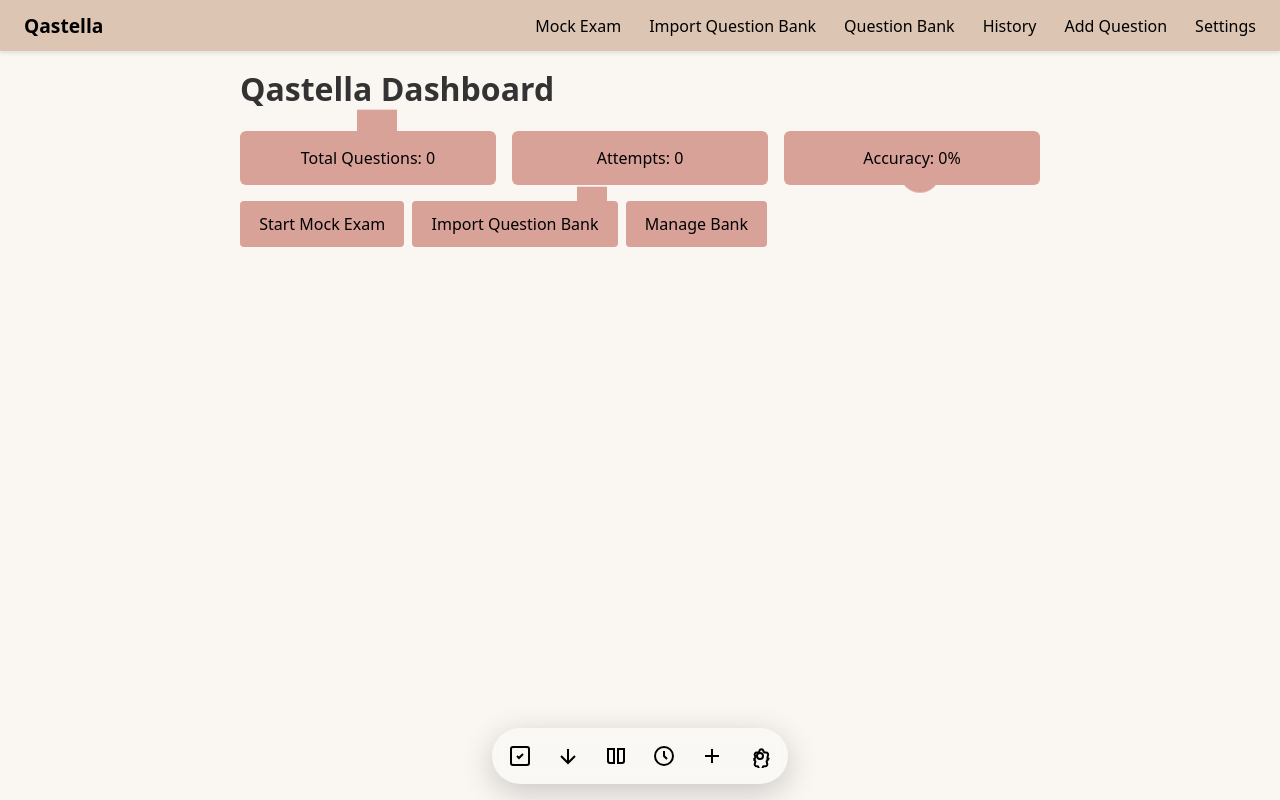
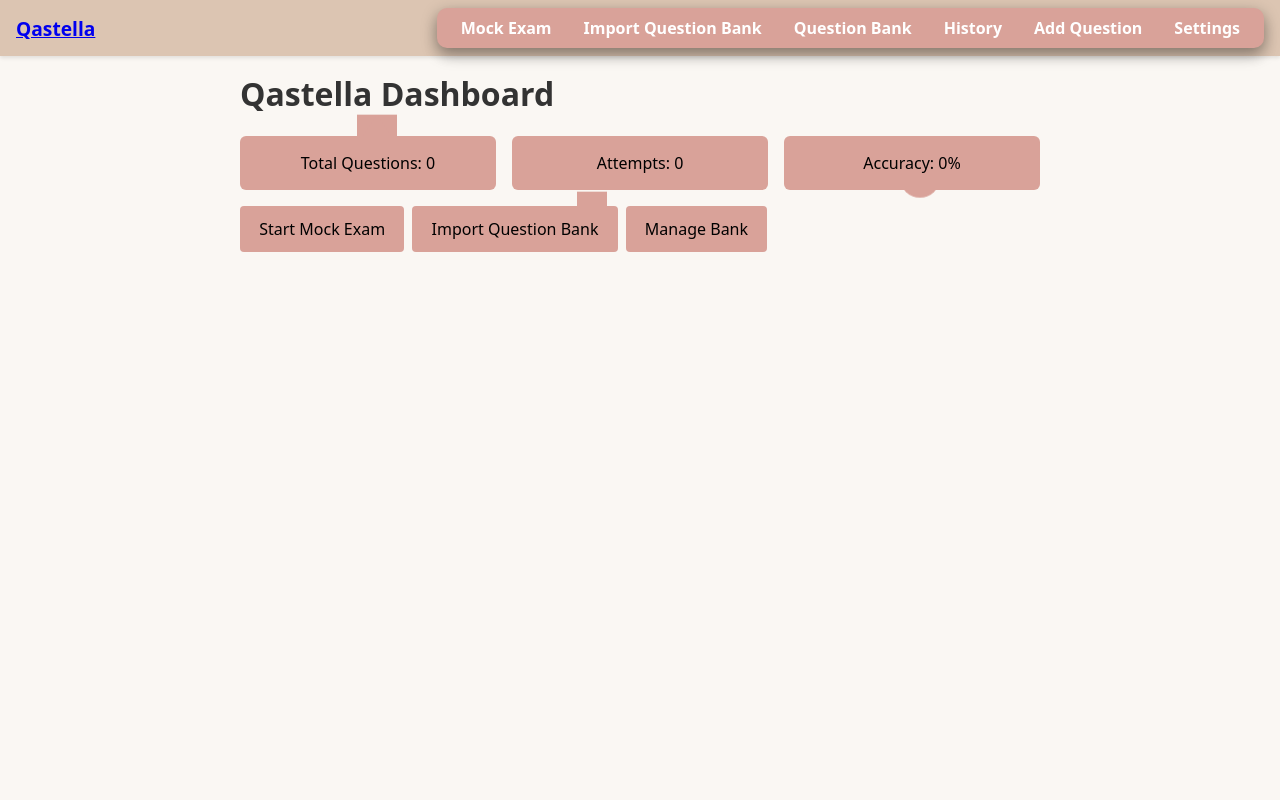
Before and after one commit to honemik/Qastella, a SvelteKit app: page / in a window 1280 px wide. Built offline with nearby package versions, Linux system fonts and the light colour scheme.

Commit message:
Move nav buttons to top and drop bottom bar

```diff
--- a/src/routes/+layout.svelte
+++ b/src/routes/+layout.svelte
@@ -32,50 +32,15 @@
 
 <nav class="main-nav">
   <a class="brand" href="/">Qastella</a>
-  <div class="links">
-    <a href="/exam-config">Mock Exam</a>
-    <a href="/import-questionbank">Import Question Bank</a>
-    <a href="/question-bank">Question Bank</a>
-    <a href="/history">History</a>
-    <a href="/add-question">Add Question</a>
-    <a href="/settings">Settings</a>
+  <div class="nav-buttons">
+    <a class="nav-btn" href="/exam-config">Mock Exam</a>
+    <a class="nav-btn" href="/import-questionbank">Import Question Bank</a>
+    <a class="nav-btn" href="/question-bank">Question Bank</a>
+    <a class="nav-btn" href="/history">History</a>
+    <a class="nav-btn" href="/add-question">Add Question</a>
+    <a class="nav-btn" href="/settings">Settings</a>
   </div>
 </nav>
 
+
 <slot />
-
-<nav class="bottom-nav">
-  <a href="/exam-config" aria-label="Mock Exam">
-    <svg viewBox="0 0 24 24" fill="none" stroke="currentColor" stroke-width="2">
-      <rect x="3" y="3" width="18" height="18" rx="2" />
-      <path d="m9 12 2 2 4-4" />
-    </svg>
-  </a>
-  <a href="/import-questionbank" aria-label="Import Bank">
-    <svg viewBox="0 0 24 24" fill="none" stroke="currentColor" stroke-width="2">
-      <path d="M12 5v14m-7-7 7 7 7-7" />
-    </svg>
-  </a>
-  <a href="/question-bank" aria-label="Question Bank">
-    <svg viewBox="0 0 24 24" fill="none" stroke="currentColor" stroke-width="2">
-      <path d="M4 5h6v14H6a2 2 0 0 1-2-2V5Zm16 0h-6v14h4a2 2 0 0 0 2-2V5Z" />
-    </svg>
-  </a>
-  <a href="/history" aria-label="History">
-    <svg viewBox="0 0 24 24" fill="none" stroke="currentColor" stroke-width="2">
-      <circle cx="12" cy="12" r="9" />
-      <path d="M12 7v5l3 3" />
-    </svg>
-  </a>
-  <a href="/add-question" aria-label="Add Question">
-    <svg viewBox="0 0 24 24" fill="none" stroke="currentColor" stroke-width="2">
-      <path d="M12 5v14M5 12h14" />
-    </svg>
-  </a>
-  <a href="/settings" aria-label="Settings">
-    <svg viewBox="0 0 24 24" fill="none" stroke="currentColor" stroke-width="2">
-      <circle cx="12" cy="12" r="3" />
-      <path d="M19.4 15a1 1 0 0 0 .24 1.09l-.71.71a1 1 0 0 0-.24 1.09l.54 1.87a2 2 0 0 1-1.9 2.53h-1.5a1 1 0 0 0-.95.68l-.39 1.2a2 2 0 0 1-3.8 0l-.39-1.2a1 1 0 0 0-.95-.68H8.67a2 2 0 0 1-1.9-2.53l.54-1.87a1 1 0 0 0-.24-1.09l-.71-.71a1 1 0 0 0 0-1.41l.71-.71a1 1 0 0 0 .24-1.09l-.54-1.87a2 2 0 0 1 1.9-2.53h1.5a1 1 0 0 0 .95-.68l.39-1.2a2 2 0 0 1 3.8 0l.39 1.2a1 1 0 0 0 .95.68h1.5a2 2 0 0 1 1.9 2.53l-.54 1.87a1 1 0 0 0 .24 1.09l.71.71a1 1 0 0 0 0 1.41Z" />
-    </svg>
-  </a>
-</nav>
--- a/static/app.css
+++ b/static/app.css
@@ -47,21 +47,54 @@ nav.main-nav {
   box-shadow: 0 2px 4px rgba(0, 0, 0, 0.1);
 }
 
-nav.main-nav .links {
+nav.main-nav .nav-buttons {
   display: flex;
-  gap: 0.75rem;
+  background: var(--primary);
+  height: 40px;
+  align-items: center;
+  justify-content: space-around;
+  border-radius: 10px;
+  padding: 0 0.5rem;
+  box-shadow: 0 5px 15px rgba(0, 0, 0, 0.35), 0 10px 15px rgba(0, 0, 0, 0.1);
 }
 
-nav.main-nav a {
-  color: var(--nav-text);
+nav.main-nav .nav-btn {
   text-decoration: none;
-  padding: 0.25rem 0.5rem;
-  border-radius: 4px;
+  color: #fff;
+  font-size: 1rem;
+  font-weight: bold;
+  position: relative;
+  margin: 0 0.25rem;
+  padding: 0 0.75rem;
+  height: 2.3em;
+  display: flex;
+  align-items: center;
+  justify-content: center;
+  border-radius: 0.625em;
+  overflow: hidden;
+  transition: transform 0.3s;
 }
 
-nav.main-nav a:hover {
-  background: var(--primary);
-  color: var(--nav-text);
+nav.main-nav .nav-btn:hover {
+  transform: translateY(-3px);
+  color: var(--primary);
+}
+
+nav.main-nav .nav-btn::after {
+  content: "";
+  background: #fff;
+  position: absolute;
+  z-index: -1;
+  left: -20%;
+  right: -20%;
+  top: 0;
+  bottom: 0;
+  transform: skewX(-45deg) scale(0, 1);
+  transition: all 0.5s;
+}
+
+nav.main-nav .nav-btn:hover::after {
+  transform: skewX(-45deg) scale(1, 1);
 }
 
 nav.main-nav .brand {
@@ -259,41 +292,9 @@ pre {
   text-decoration: none;
   transition: background 0.3s;
 }
+
 .dashboard .quick a:hover {
   background: var(--nav-bg);
-}
-
-nav.bottom-nav {
-  position: fixed;
-  bottom: 1rem;
-  left: 50%;
-  transform: translateX(-50%);
-  display: flex;
-  gap: 0.5rem;
-  padding: 0.5rem;
-  background: rgba(255, 255, 255, 0.15);
-  backdrop-filter: blur(8px);
-  border-radius: 3rem;
-  box-shadow: 0 8px 32px rgba(0, 0, 0, 0.2);
-}
-nav.bottom-nav a {
-  width: 40px;
-  height: 40px;
-  border-radius: 50%;
-  display: flex;
-  align-items: center;
-  justify-content: center;
-  color: var(--nav-text);
-  text-decoration: none;
-  transition: transform 0.2s, background 0.2s;
-}
-nav.bottom-nav a:hover {
-  transform: translateY(-2px);
-  background: rgba(255, 255, 255, 0.25);
-}
-nav.bottom-nav svg {
-  width: 24px;
-  height: 24px;
 }
 
 .dashboard {
```
